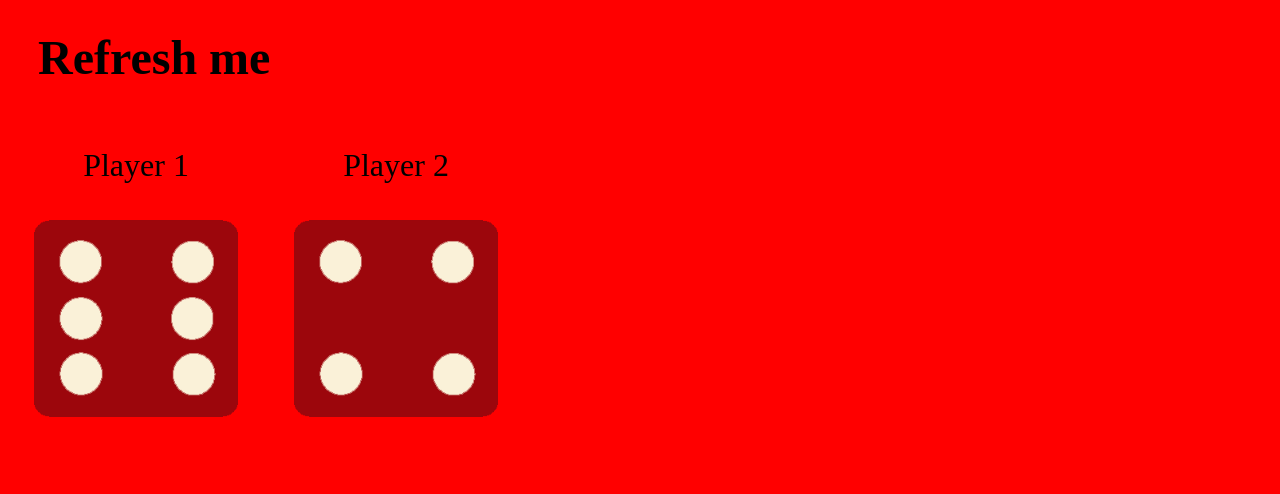
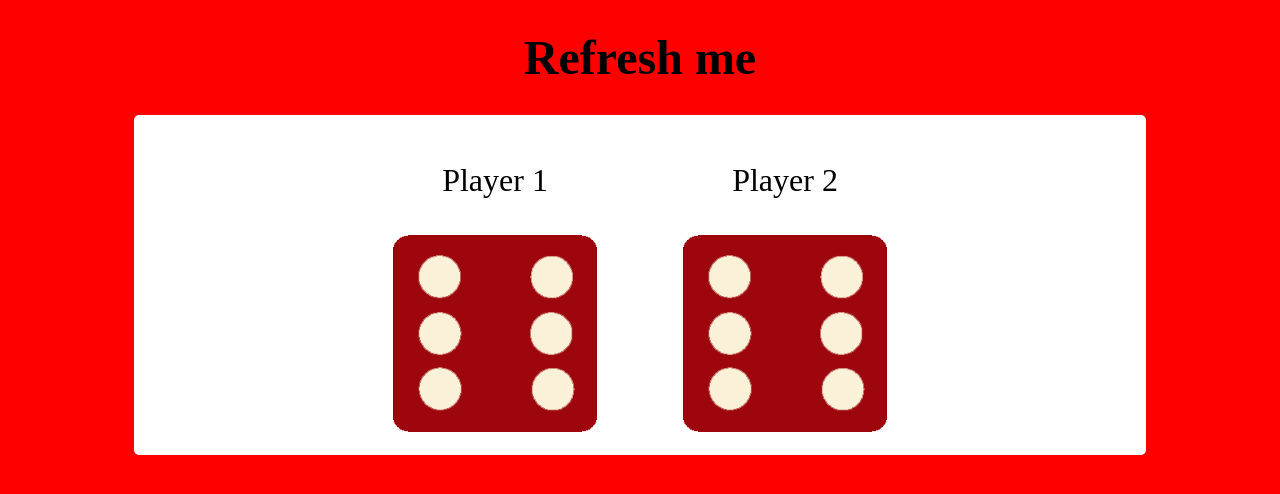
Before and after one commit to AndersPihlblad11/CI_P2_DG, a plain HTML site: page index.html in a window 1280 px wide. Drawn offline with Linux system fonts and the light colour scheme.

Commit message:
added all html and css code

```diff
--- a/index.html
+++ b/index.html
@@ -8,9 +8,10 @@
     <title>Candy Dice Game</title>
 </head>
 <body>
-<div class="container"></div>
+<div class="title">
     <h1>Refresh me</h1>
-
+</div>
+    <div class="container">
     <div class="dice">
     <p>Player 1</p>
     <img class="img" src="images/dice6.png" alt="dice">
@@ -18,7 +19,7 @@
 
     <div class="dice">
     <p>Player 2</p>
-    <img class="img" src="images/dice4.png" alt="dice">
+    <img class="img" src="images/dice6.png" alt="dice">
     </div>
 
 </div>
--- a/styles.css
+++ b/styles.css
@@ -2,17 +2,23 @@ body {
     background-color: red;
 }
 
+.title {
+    text-align: center;
+}
+
 .container {
-    width: 70%;
+    width: 80%;
     margin: auto;
     text-align: center;
     background-color: #fff;
+    border-radius: 5px;
 
 }
 
 .dice {
     text-align: center;
     display: inline-block;
+    padding: 15px 15px;
 }
 
 h1 {
```
